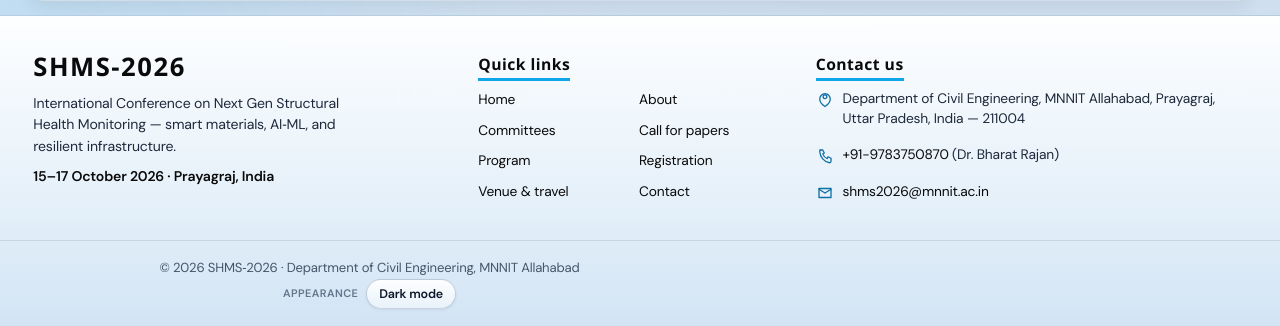
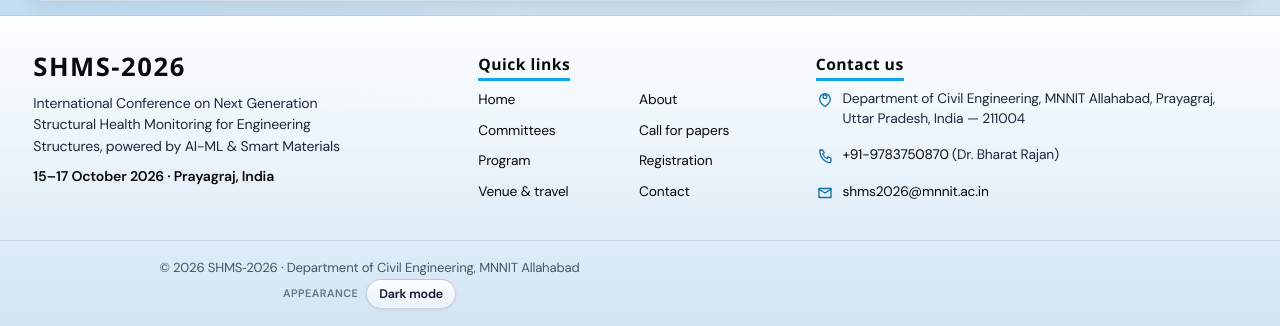
Before and after one commit to Ayush25shrivastava/SHMS-2026-Website, a PHP site: page /CLI/index.php in a window 1280 px wide. Shown: the part 5121-5447 px from the top of the page. Run offline with PHP 8.4, Linux system fonts and the light colour scheme; some libraries are stand-ins or nearby versions.

Commit message:
feat: update footer details

```diff
--- a/includes/footer.php
+++ b/includes/footer.php
@@ -43,7 +43,7 @@ $__shmsFooterThemeShort = $__shmsFooterThemeDark ? 'Light mode' : 'Dark mode';
       <div class="site-footer-inner">
         <div class="site-footer-col site-footer-col--brand">
           <p class="site-footer-brand">SHMS‑2026</p>
-          <p class="site-footer-tagline">International Conference on Next Gen Structural Health Monitoring — smart materials, AI‑ML, and resilient infrastructure.</p>
+          <p class="site-footer-tagline">International Conference on Next Generation Structural Health Monitoring for Engineering Structures, powered by AI-ML &amp; Smart Materials </p>
           <p class="site-footer-dates">15–17 October 2026 · Prayagraj, India</p>
         </div>
         <nav class="site-footer-col site-footer-col--links" aria-labelledby="site-footer-quick-heading">
```
